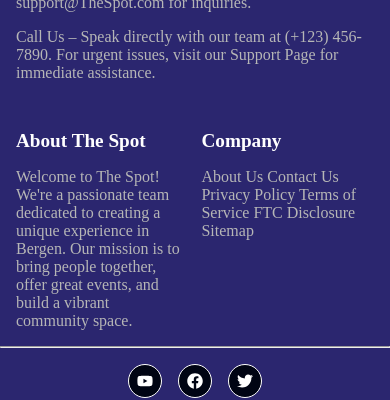
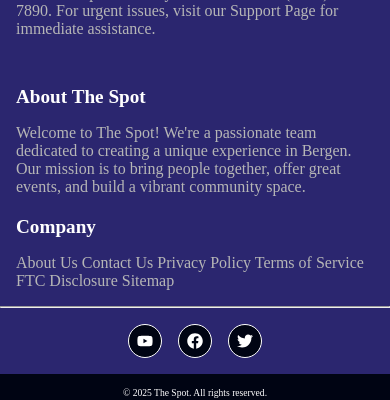
Before and after one commit to werivik/Agency2, a React (Vite) app: page /storage-manager in a window 390 px wide. Shown: the part 1238-1638 px from the top of the page. Built offline with nearby package versions, Linux system fonts and the light colour scheme; no server answers; the database is empty.

Commit message:
responsiv footer

```diff
--- a/src/components/Footer/Footer.module.css
+++ b/src/components/Footer/Footer.module.css
@@ -13,8 +13,6 @@ footer {
     font-size: 1.2rem;
     padding: 1rem;
 }
-
-
 
 .textContainer{
     padding: 1rem;
@@ -66,3 +64,14 @@ footer {
     display: flex;
     border: 1px solid ;
 }
+
+@media (max-width: 768px) {
+    .topTextContainer{
+        width: 80%;
+    }
+    .underTextContainer{
+        display: grid;
+        grid-template-columns: 1fr;
+    }
+
+}
```
